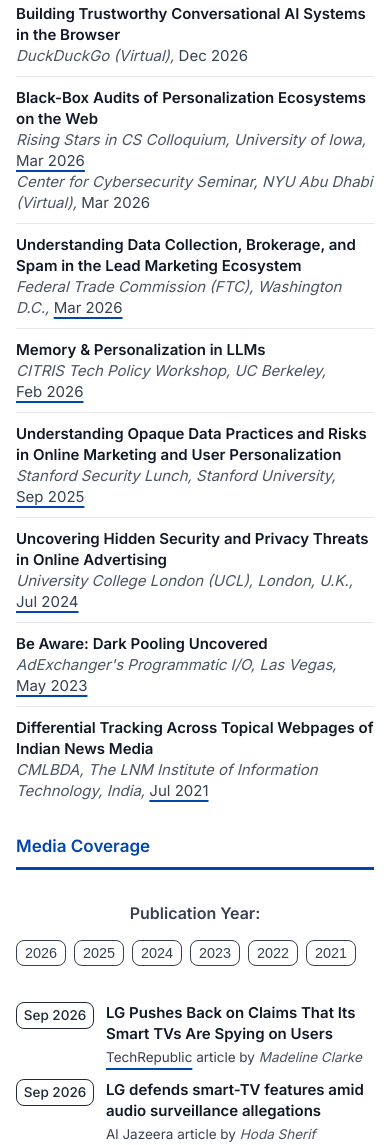
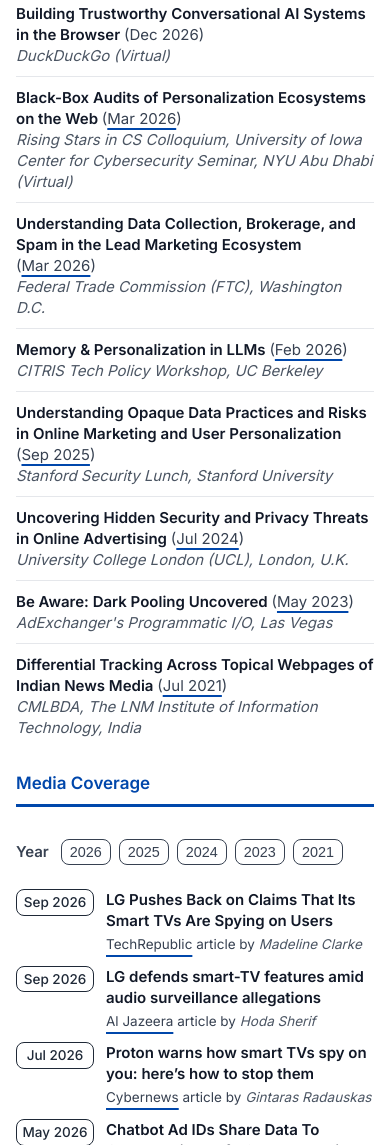
Before and after one commit to Yash-Vekaria/yashvekaria.com, a plain HTML site: page recognition.html in a window 390 px wide. Shown: the part 855-2000 px from the top of the page. Drawn offline with Linux system fonts and the light colour scheme.

Commit message:
Mobile: media year filter matches Publications; talk dates on the title line.

```diff
--- a/css/mobile.css
+++ b/css/mobile.css
@@ -549,4 +549,32 @@
         color: var(--gray-600);
         font-weight: 400;
     }
+
+    /* "(Dec 2026)" after the talk title, in the regular gray text style */
+    .talk-date-wrap {
+        color: var(--gray-700);
+        font-weight: 400;
+        white-space: nowrap;
+    }
+
+    /* ---------- Media coverage: same year filter row as Publications ---------- */
+
+    .media-coverage-filters {
+        flex-direction: row;
+        align-items: center;
+        justify-content: flex-start;
+        flex-wrap: wrap;
+        gap: 10px 12px;
+        margin-bottom: 20px;
+    }
+
+    .media-coverage-filters .filter-label {
+        font-size: 15px;
+    }
+
+    .media-coverage-filters .year-filters {
+        width: auto;
+        flex-wrap: nowrap;
+        justify-content: flex-start;
+    }
 }
--- a/recognition.html
+++ b/recognition.html
@@ -9,7 +9,7 @@
     <link rel="icon" type="image/svg+xml" href="img/favicon.svg">
     <link rel="stylesheet" href="css/styles.css">
     <link rel="stylesheet" href="css/sidebar.css">
-    <link rel="stylesheet" href="css/mobile.css?v=20261203">
+    <link rel="stylesheet" href="css/mobile.css?v=20261204">
     <link href="https://fonts.googleapis.com/css2?family=Inter:wght@300;400;500;600;700&display=swap" rel="stylesheet">
     <link rel="stylesheet" href="https://cdnjs.cloudflare.com/ajax/libs/font-awesome/6.5.2/css/all.min.css">
 </head>
@@ -173,9 +173,9 @@
                         <div class="talk-entry">
                             <span class="talk-date">Dec 2026</span>
                             <div class="talk-content">
-                                <div class="talk-title">Building Trustworthy Conversational AI Systems in the Browser</div>
+                                <div class="talk-title">Building Trustworthy Conversational AI Systems in the Browser<span class="mobile-only"> <span class="talk-date-wrap">(<span class="talk-date-inline">Dec 2026</span>)</span></span></div>
                                 <div class="talk-venue-container">
-                                    <div class="talk-venue"><span class="desktop-only">DuckDuckGo Company-wide Lecture Series, DuckDuckGo (Virtual)</span><span class="mobile-only">DuckDuckGo (Virtual), <span class="talk-date-inline">Dec 2026</span></span></div>
+                                    <div class="talk-venue"><span class="desktop-only">DuckDuckGo Company-wide Lecture Series, DuckDuckGo (Virtual)</span><span class="mobile-only">DuckDuckGo (Virtual)</span></div>
                                 </div>
                             </div>
                         </div>
@@ -183,9 +183,9 @@
                         <div class="talk-entry">
                             <a href="https://events.uiowa.edu/event/36919" class="talk-date" target="_blank" rel="noopener">Mar 2026</a>
                             <div class="talk-content">
-                                <div class="talk-title">Black-Box Audits of Personalization Ecosystems on the Web</div>
+                                <div class="talk-title">Black-Box Audits of Personalization Ecosystems on the Web<span class="mobile-only"> <span class="talk-date-wrap">(<a href="https://events.uiowa.edu/event/36919" class="talk-date-inline" target="_blank" rel="noopener">Mar 2026</a>)</span></span></div>
                                 <div class="talk-venue-container">
-                                    <div class="talk-venue"><span class="desktop-only">Rising Stars in CS Colloquium, University of Iowa, Iowa City, IA<br>Center for Cybersecurity Seminar, New York University Abu Dhabi, Virtual</span><span class="mobile-only">Rising Stars in CS Colloquium, University of Iowa, <a href="https://events.uiowa.edu/event/36919" class="talk-date-inline" target="_blank" rel="noopener">Mar 2026</a><br>Center for Cybersecurity Seminar, NYU Abu Dhabi (Virtual), <span class="talk-date-inline">Mar 2026</span></span></div>
+                                    <div class="talk-venue"><span class="desktop-only">Rising Stars in CS Colloquium, University of Iowa, Iowa City, IA<br>Center for Cybersecurity Seminar, New York University Abu Dhabi, Virtual</span><span class="mobile-only">Rising Stars in CS Colloquium, University of Iowa<br>Center for Cybersecurity Seminar, NYU Abu Dhabi (Virtual)</span></div>
                                 </div>
                             </div>
                         </div>
@@ -193,9 +193,9 @@
                         <div class="talk-entry">
                             <a href="https://www.ftc.gov/news-events/events/2026/03/third-federal-trade-commission-conference-marketing-public-policy" class="talk-date" target="_blank" rel="noopener">Mar 2026</a>
                             <div class="talk-content">
-                                <div class="talk-title">Understanding Data Collection, Brokerage, and Spam in the Lead Marketing Ecosystem</div>
+                                <div class="talk-title">Understanding Data Collection, Brokerage, and Spam in the Lead Marketing Ecosystem<span class="mobile-only"> <span class="talk-date-wrap">(<a href="https://www.ftc.gov/news-events/events/2026/03/third-federal-trade-commission-conference-marketing-public-policy" class="talk-date-inline" target="_blank" rel="noopener">Mar 2026</a>)</span></span></div>
                                 <div class="talk-venue-container">
-                                    <div class="talk-venue"><span class="desktop-only">Federal Trade Commission (FTC), Washington D.C.</span><span class="mobile-only">Federal Trade Commission (FTC), Washington D.C., <a href="https://www.ftc.gov/news-events/events/2026/03/third-federal-trade-commission-conference-marketing-public-policy" class="talk-date-inline" target="_blank" rel="noopener">Mar 2026</a></span></div>
+                                    <div class="talk-venue"><span class="desktop-only">Federal Trade Commission (FTC), Washington D.C.</span><span class="mobile-only">Federal Trade Commission (FTC), Washington D.C.</span></div>
                                 </div>
                             </div>
                         </div>
@@ -203,9 +203,9 @@
                         <div class="talk-entry">
                             <a href="https://citris-uc.org/research/citris-tech-policy/" class="talk-date" target="_blank" rel="noopener">Feb 2026</a>
                             <div class="talk-content">
-                                <div class="talk-title">Memory & Personalization in LLMs</div>
+                                <div class="talk-title">Memory & Personalization in LLMs<span class="mobile-only"> <span class="talk-date-wrap">(<a href="https://citris-uc.org/research/citris-tech-policy/" class="talk-date-inline" target="_blank" rel="noopener">Feb 2026</a>)</span></span></div>
                                 <div class="talk-venue-container">
-                                    <div class="talk-venue"><span class="desktop-only">CITRIS Tech Policy Workshop, UC Berkeley, CA</span><span class="mobile-only">CITRIS Tech Policy Workshop, UC Berkeley, <a href="https://citris-uc.org/research/citris-tech-policy/" class="talk-date-inline" target="_blank" rel="noopener">Feb 2026</a></span></div>
+                                    <div class="talk-venue"><span class="desktop-only">CITRIS Tech Policy Workshop, UC Berkeley, CA</span><span class="mobile-only">CITRIS Tech Policy Workshop, UC Berkeley</span></div>
                                 </div>
                             </div>
                         </div>
@@ -213,9 +213,9 @@
                         <div class="talk-entry">
                             <a href="https://securitylunch.stanford.edu/archive" class="talk-date" target="_blank" rel="noopener">Sep 2025</a>
                             <div class="talk-content">
-                                <div class="talk-title">Understanding Opaque Data Practices and Risks in Online Marketing and User Personalization</div>
+                                <div class="talk-title">Understanding Opaque Data Practices and Risks in Online Marketing and User Personalization<span class="mobile-only"> <span class="talk-date-wrap">(<a href="https://securitylunch.stanford.edu/archive" class="talk-date-inline" target="_blank" rel="noopener">Sep 2025</a>)</span></span></div>
                                 <div class="talk-venue-container">
-                                    <div class="talk-venue"><span class="desktop-only">Stanford Security Lunch, Stanford University, Palo Alto, CA</span><span class="mobile-only">Stanford Security Lunch, Stanford University, <a href="https://securitylunch.stanford.edu/archive" class="talk-date-inline" target="_blank" rel="noopener">Sep 2025</a></span></div>
+                                    <div class="talk-venue"><span class="desktop-only">Stanford Security Lunch, Stanford University, Palo Alto, CA</span><span class="mobile-only">Stanford Security Lunch, Stanford University</span></div>
                                 </div>
                             </div>
                         </div>
@@ -223,9 +223,9 @@
                         <div class="talk-entry">
                             <a href="https://www.ucl.ac.uk/engineering/events/2024/jul/uncovering-hidden-security-and-privacy-threats-online-advertising" class="talk-date" target="_blank" rel="noopener">Jul 2024</a>
                             <div class="talk-content">
-                                <div class="talk-title">Uncovering Hidden Security and Privacy Threats in Online Advertising</div>
+                                <div class="talk-title">Uncovering Hidden Security and Privacy Threats in Online Advertising<span class="mobile-only"> <span class="talk-date-wrap">(<a href="https://www.ucl.ac.uk/engineering/events/2024/jul/uncovering-hidden-security-and-privacy-threats-online-advertising" class="talk-date-inline" target="_blank" rel="noopener">Jul 2024</a>)</span></span></div>
                                 <div class="talk-venue-container">
-                                    <div class="talk-venue"><span class="desktop-only">University College London (UCL), London, U.K.</span><span class="mobile-only">University College London (UCL), London, U.K., <a href="https://www.ucl.ac.uk/engineering/events/2024/jul/uncovering-hidden-security-and-privacy-threats-online-advertising" class="talk-date-inline" target="_blank" rel="noopener">Jul 2024</a></span></div>
+                                    <div class="talk-venue"><span class="desktop-only">University College London (UCL), London, U.K.</span><span class="mobile-only">University College London (UCL), London, U.K.</span></div>
                                 </div>
                             </div>
                         </div>
@@ -233,9 +233,9 @@
                         <div class="talk-entry">
                             <a href="https://www.adexchanger.com/go/programmatic-i-o-2023-las-vegas/?id=368761#speakers" class="talk-date" target="_blank" rel="noopener">May 2023</a>
                             <div class="talk-content">
-                                <div class="talk-title">Be Aware: Dark Pooling Uncovered</div>
+                                <div class="talk-title">Be Aware: Dark Pooling Uncovered<span class="mobile-only"> <span class="talk-date-wrap">(<a href="https://www.adexchanger.com/go/programmatic-i-o-2023-las-vegas/?id=368761#speakers" class="talk-date-inline" target="_blank" rel="noopener">May 2023</a>)</span></span></div>
                                 <div class="talk-venue-container">
-                                    <div class="talk-venue"><span class="desktop-only">AdExchanger's Programmatic I/O at MGM, Las Vegas, NV</span><span class="mobile-only">AdExchanger's Programmatic I/O, Las Vegas, <a href="https://www.adexchanger.com/go/programmatic-i-o-2023-las-vegas/?id=368761#speakers" class="talk-date-inline" target="_blank" rel="noopener">May 2023</a></span></div>
+                                    <div class="talk-venue"><span class="desktop-only">AdExchanger's Programmatic I/O at MGM, Las Vegas, NV</span><span class="mobile-only">AdExchanger's Programmatic I/O, Las Vegas</span></div>
                                 </div>
                             </div>
                         </div>
@@ -243,9 +243,9 @@
                         <div class="talk-entry">
                             <a href="https://lnmiit.ac.in/uploaded_files/LNMIIT_Annual_Report_2020-21.pdf" class="talk-date" target="_blank" rel="noopener">Jul 2021</a>
                             <div class="talk-content">
-                                <div class="talk-title">Differential Tracking Across Topical Webpages of Indian News Media</div>
+                                <div class="talk-title">Differential Tracking Across Topical Webpages of Indian News Media<span class="mobile-only"> <span class="talk-date-wrap">(<a href="https://lnmiit.ac.in/uploaded_files/LNMIIT_Annual_Report_2020-21.pdf" class="talk-date-inline" target="_blank" rel="noopener">Jul 2021</a>)</span></span></div>
                                 <div class="talk-venue-container">
-                                    <div class="talk-venue"><span class="desktop-only">CMLBDA, The LNM Institute of Information Technology, Jaipur, India</span><span class="mobile-only">CMLBDA, The LNM Institute of Information Technology, India, <a href="https://lnmiit.ac.in/uploaded_files/LNMIIT_Annual_Report_2020-21.pdf" class="talk-date-inline" target="_blank" rel="noopener">Jul 2021</a></span></div>
+                                    <div class="talk-venue"><span class="desktop-only">CMLBDA, The LNM Institute of Information Technology, Jaipur, India</span><span class="mobile-only">CMLBDA, The LNM Institute of Information Technology, India</span></div>
                                 </div>
                             </div>
                         </div>
@@ -254,13 +254,13 @@
                     <h2 class="bibliography">Media Coverage</h2>
 
                     <div class="media-coverage-filters">
-                        <span class="filter-label">Publication Year:</span>
+                        <span class="filter-label"><span class="desktop-only">Publication Year:</span><span class="mobile-only">Year</span></span>
                         <div class="year-filters">
                             <button class="year-filter-media" data-year="2026">2026</button>
                             <button class="year-filter-media" data-year="2025">2025</button>
                             <button class="year-filter-media" data-year="2024">2024</button>
                             <button class="year-filter-media" data-year="2023">2023</button>
-                            <button class="year-filter-media" data-year="2022">2022</button>
+                            <button class="year-filter-media desktop-only" data-year="2022">2022</button>
                             <button class="year-filter-media" data-year="2021">2021</button>
                         </div>
                     </div>
```
Also changed, not shown: impact.html (+1 -1 lines), index.html (+1 -1 lines), publications.html (+1 -1 lines), service.html (+1 -1 lines), students.html (+1 -1 lines), teaching.html (+1 -1 lines).
